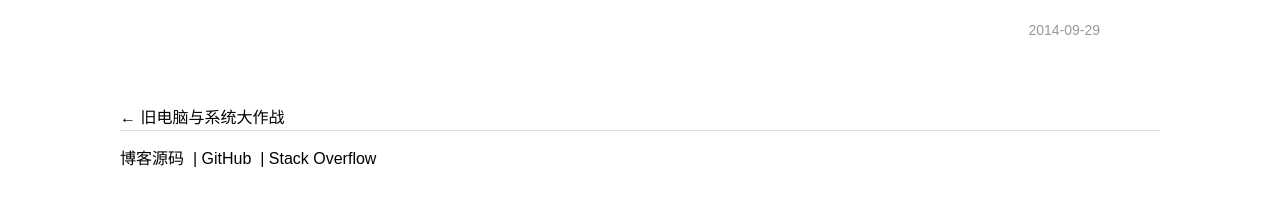
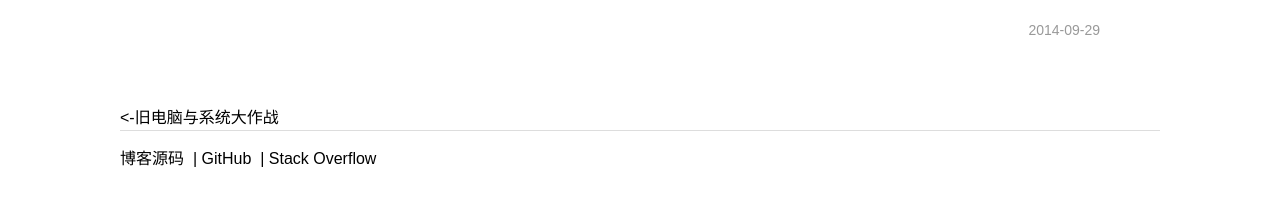
Before and after one commit to leongithub/blog, a Jekyll site: the page built from _posts/2014-09-29-aosp.html, in a window 1280 px wide and 900 px high, scrolled down 4912 px. Shown: the part 689-895 px from the top of the window. Built offline with Jekyll 4.4.1, drawn with Linux system fonts in a browser that asks for light colours; comment, search, counter and statistics services are not loaded; some of the changed lines change nothing that is shown.

Commit message:
测试文章导航

```diff
--- a/_layouts/post.html
+++ b/_layouts/post.html
@@ -7,15 +7,15 @@ layout: default
   <p class="post-date">{{ page.date|date:"%Y-%m-%d" }}</p>
 </div>
 
-<!-- 前后文章 -->
+<!-- 前后文章导航 -->
 <div class="previous_post">
 {% if page.previous %}
-← <a href="{{ site.baseurl }}{{ page.previous.url }}">{{ page.previous.title }}</a>
+<a href="{{ site.baseurl }}{{ page.previous.url }}"><-{{ page.previous.title }}</a>
 {% endif %}
 </div>
 <div class="next_post">
 {% if page.next %}
-<a href="{{ site.baseurl }}{{ page.next.url }}">{{ page.next.title }}</a> →
+<a href="{{ site.baseurl }}{{ page.next.url }}">{{ page.next.title }}-></a>
 {% endif %}
 </div>
 
```
